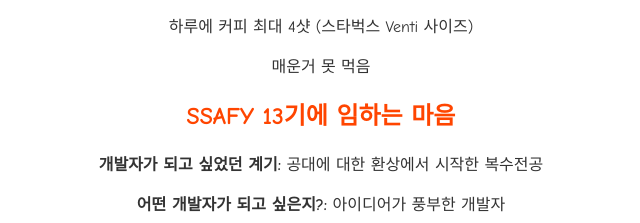
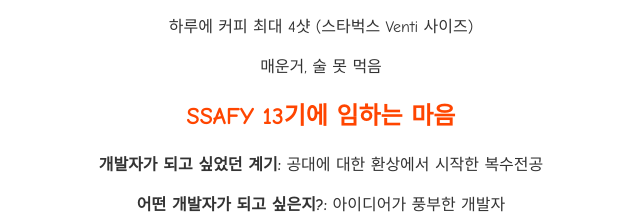
Before and after one commit to jinseoy/jinseoy.github.io, a plain HTML site: page index.html in a window 1280 px wide. Shown: the part 1482-1705 px from the top of the page, 319-959 px from the left. Drawn offline with Linux system fonts and the light colour scheme.

```diff
--- a/index.html
+++ b/index.html
@@ -61,7 +61,7 @@
         <p><b>최애 포켓몬:</b> 데덴네, 피카츄</p>
         <p>곧 서울시민이 될 예정</p>
         <p>하루에 커피 최대 4샷 (스타벅스 Venti 사이즈)</p>
-        <p>매운거 못 먹음</p>
+        <p>매운거, 술 못 먹음</p>
         <h2>SSAFY 13기에 임하는 마음</h2>
         <p><b>개발자가 되고 싶었던 계기:</b> 공대에 대한 환상에서 시작한 복수전공</p>
         <p><b>어떤 개발자가 되고 싶은지?:</b> 아이디어가 풍부한 개발자</p>
```
